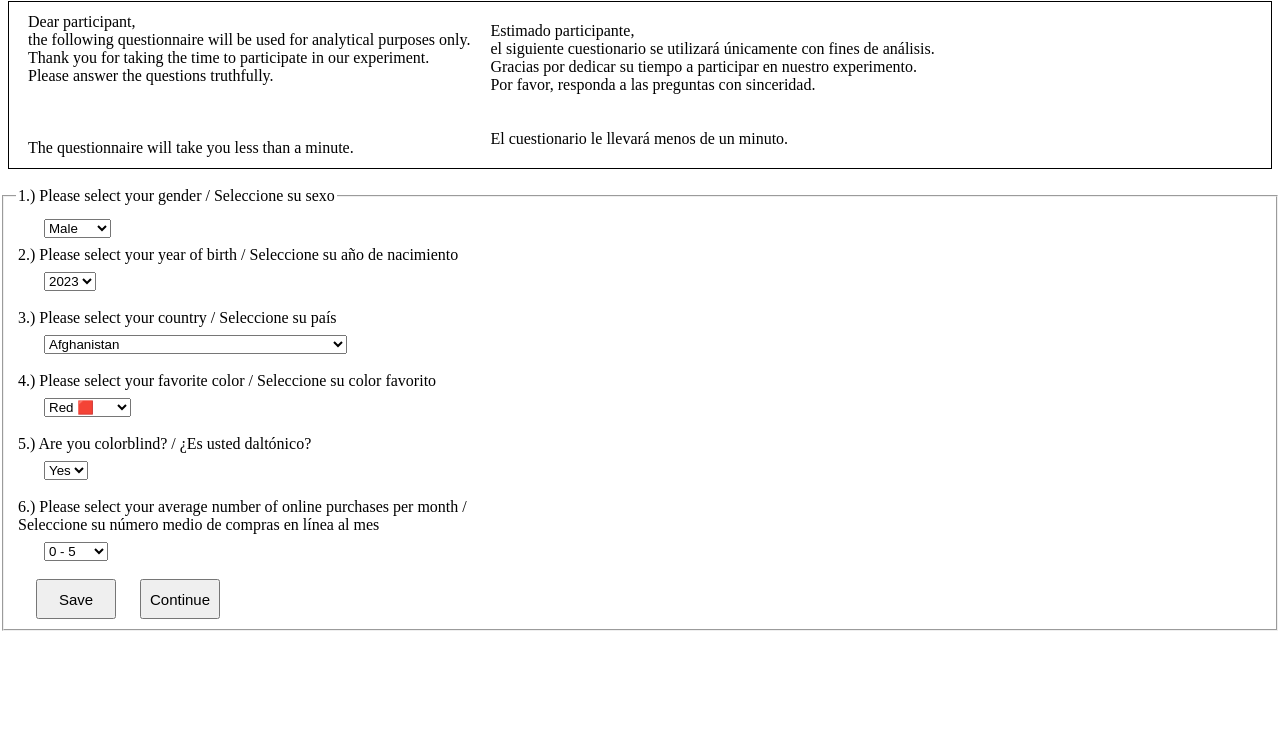
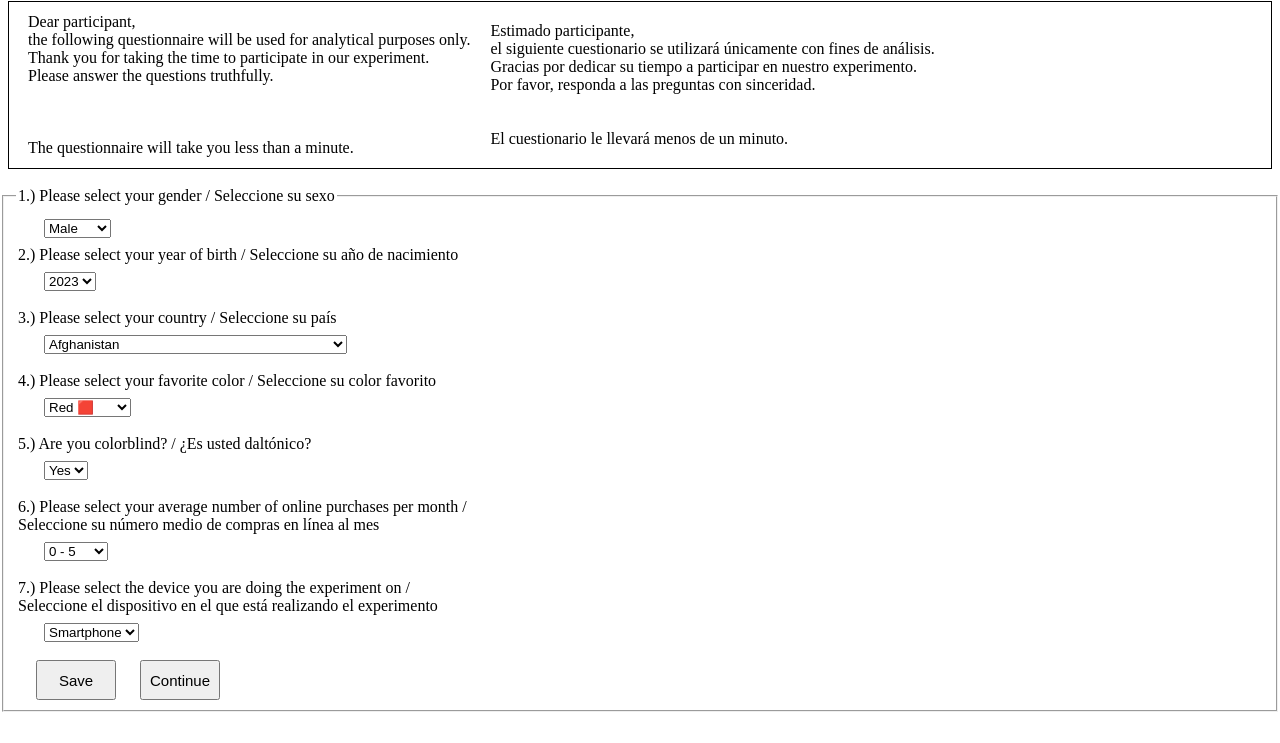
Before and after one commit to LauraKotalczyk/ovd-project-website, a website: page form.html in a window 1280 px wide. Shown: the part 57-800 px from the top of the page. Drawn offline with Linux system fonts and the light colour scheme.

Commit message:
added new question

```diff
--- a/form.html
+++ b/form.html
@@ -461,7 +461,16 @@
 
                     </select>
                 </div>
+                <br>
 
+                <legend> 7.) Please select the device you are doing the experiment on / <br> Seleccione el dispositivo en el que está realizando el experimento </legend>
+                <div class="q8">
+                    <select id="device" name="device">
+                        <option value="smartphone">Smartphone</option>
+                        <option value="computer">Computer</option>
+                        <option value="tablet">Tablet</option>
+                    </select>
+                </div>
                 <br>
 
 
```
